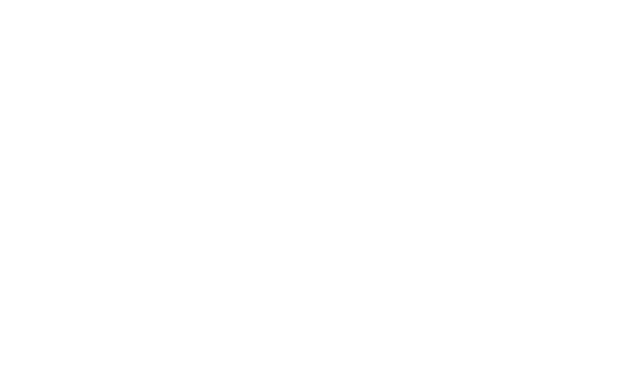
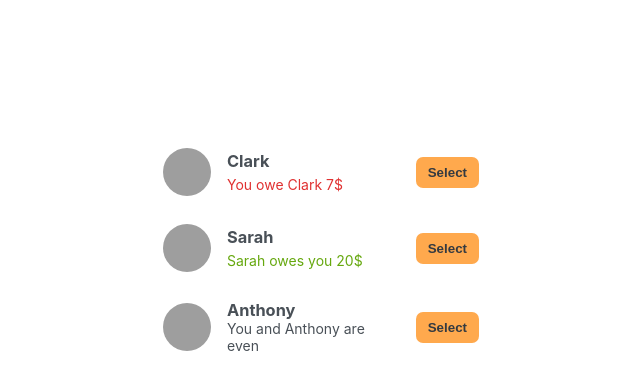
Before and after one commit to ivantxo/eat_n_split, a React (Create React App) app: page / in a window 1280 px wide. Shown: the top 390 px of the page, without its empty margins (79-719 px from the left). Built offline with nearby package versions, Linux system fonts and the light colour scheme; grey boxes are pictures that could not be loaded.

Commit message:
Added skeleton components
- List of Friends components added

```diff
--- a/src/App.js
+++ b/src/App.js
@@ -1,3 +1,6 @@
+import "./index.css";
+import FriendList from "./FriendList";
+
 const initialFriends = [
   {
     id: 118836,
@@ -20,7 +23,13 @@
 ];
 
 function App() {
-  return <div></div>;
+  return (
+    <div className="app">
+      <div className="sidebar">
+        <FriendList friends={initialFriends} />
+      </div>
+    </div>
+  );
 }
 
 export default App;
--- /dev/null
+++ b/src/FormAddFriend.js
@@ -0,0 +1,5 @@
+function FormAddFriend() {
+  return <div></div>;
+}
+
+export default FormAddFriend;
--- /dev/null
+++ b/src/Friend.js
@@ -0,0 +1,23 @@
+function Friend({ friend }) {
+  return (
+    <li>
+      <img src={friend.image} alt={friend.name} />
+      <h3>{friend.name}</h3>
+      {friend.balance < 0 && (
+        <p className="red">
+          You owe {friend.name} {Math.abs(friend.balance)}$
+        </p>
+      )}
+      {friend.balance > 0 && (
+        <p className="green">
+          {friend.name} owes you {Math.abs(friend.balance)}$
+        </p>
+      )}
+      {friend.balance === 0 && <p>You and {friend.name} are even</p>}
+
+      <button className="button">Select</button>
+    </li>
+  );
+}
+
+export default Friend;
--- /dev/null
+++ b/src/FriendList.js
@@ -0,0 +1,13 @@
+import Friend from "./Friend";
+
+function FriendList({ friends }) {
+  return (
+    <ul>
+      {friends.map((f) => (
+        <Friend friend={f} key={f.id} />
+      ))}
+    </ul>
+  );
+}
+
+export default FriendList;
```
